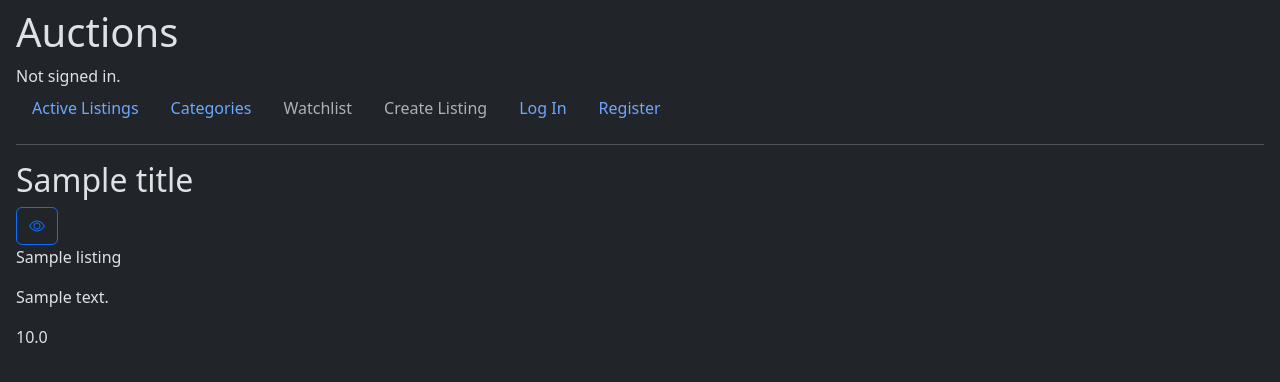
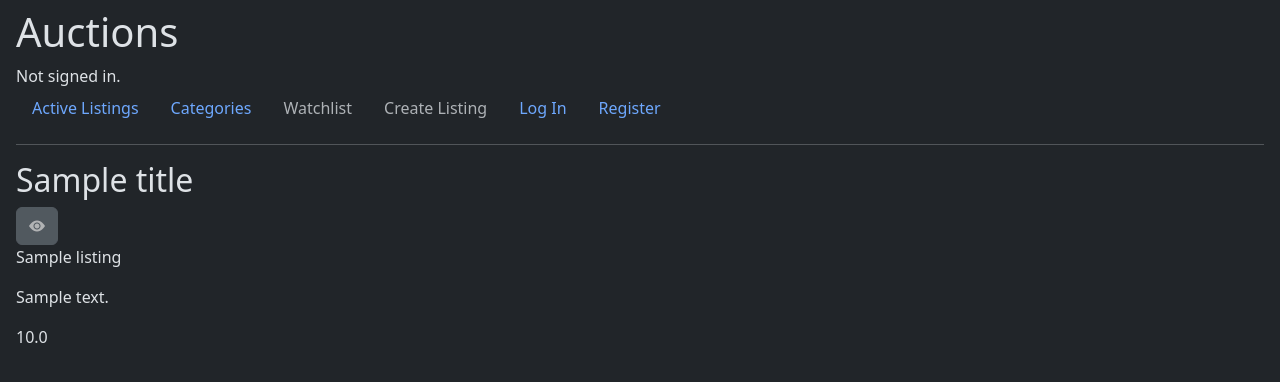
Before and after one commit to petrosAth/cs50w-project2-commerce, a Django app: template auctions/templates/auctions/auction.html in a window 1280 px wide. Shown: the top 382 px of the page. Run offline with Django 3.2, Linux system fonts and the light colour scheme; tables that the repository leaves empty hold one stand-in row (values such as "Sample post"); the template is opened without the code that fills it: values that come from a table or form of the project are taken from there, most other values are stand-ins (such as "Sample title", 1, 10 or a date in 2020).

Commit message:
Disable add/remove to/from watchlist when not signed in

```diff
--- a/auctions/templates/auctions/auction.html
+++ b/auctions/templates/auctions/auction.html
@@ -7,10 +7,16 @@
         <input type="hidden"
                name="{% if is_watched %}unwatch{% else %}watch{% endif %}"
                value="{{ auction.pk }}">
-        <button type="submin"
-                class="btn {% if is_watched %} btn-primary {% else %} btn-outline-primary {% endif %}">
-            <i class="bi {% if is_watched %} bi-eye-fill {% else %} bi-eye {% endif %}"></i>
-        </button>
+        {% if user.is_authenticated %}
+            <button type="submin"
+                    class="btn {% if is_watched %} btn-primary {% else %} btn-outline-primary {% endif %}">
+                <i class="bi {% if is_watched %} bi-eye-fill {% else %} bi-eye {% endif %}"></i>
+            </button>
+        {% else %}
+            <button type="submin" class="btn  btn-secondary" disabled>
+                <i class="bi  bi-eye-fill"></i>
+            </button>
+        {% endif %}
     </form>
     <p>{{ auction.title }}</p>
     <p>{{ auction.description }}</p>
```
